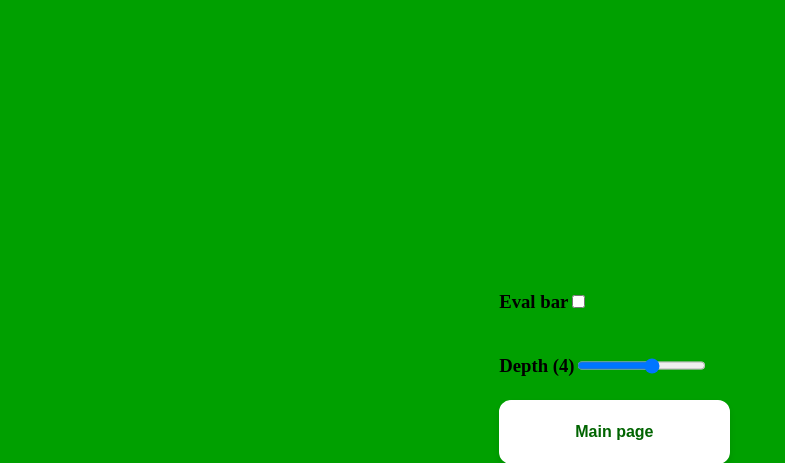
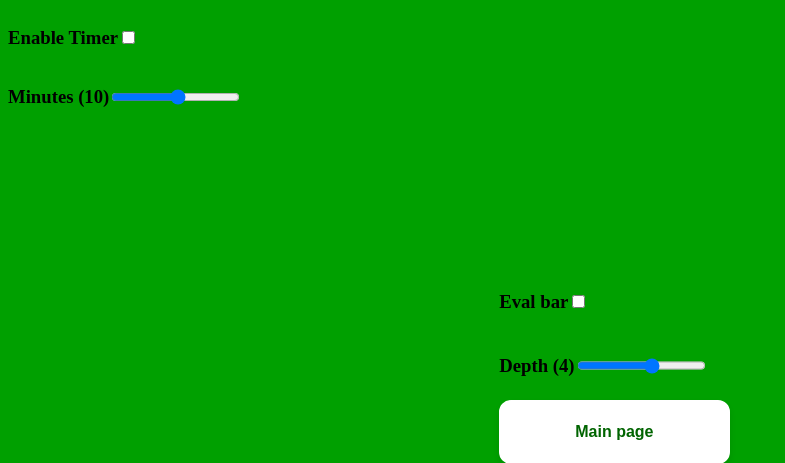
Before and after one commit to GurMeow/Chess_web, a Flask app: page /settings in a window 1280 px wide. Shown: the top 463 px of the page, without its empty margins (0-785 px from the left). Run offline with Flask 3, Linux system fonts and the light colour scheme; parts of the project's set-up code (start-up, migrations or seed data) failed here and were passed over.

Commit message:
Update settings.html
added more settings

```diff
--- a/Chess_Flask_Fixed/web/templates/settings.html
+++ b/Chess_Flask_Fixed/web/templates/settings.html
@@ -32,6 +32,22 @@
         onchange="set_depth()"
       />
     </div>
+
+    <div class="align" id="timer_checkbox">
+      <h3>Enable Timer</h3>
+      <input id="timer_enable_input" type="checkbox" onchange="set_timer()"/>
+    </div>
+    <div id="timer" class="align">
+      <h3 id="timer_display">Minutes (10)</h3>
+      <input
+        id="timer_input"
+        type="range"
+        min="1"
+        max="30"
+        step="1"
+        onchange="set_time()"
+      />
+    </div>
     <script src="../static/settings.js"></script>
   </body>
 </html>
```
